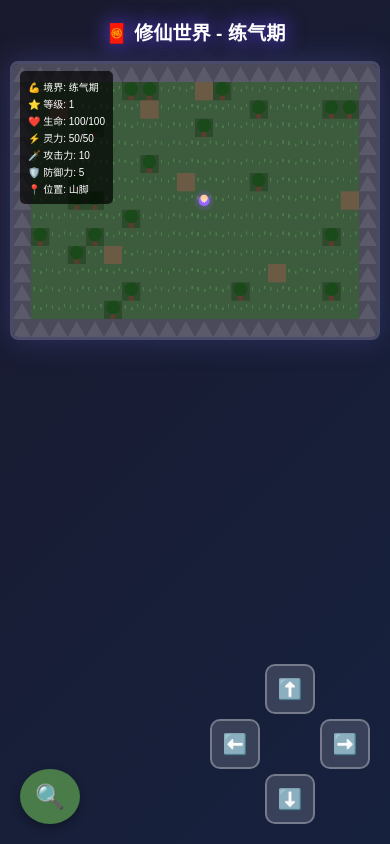
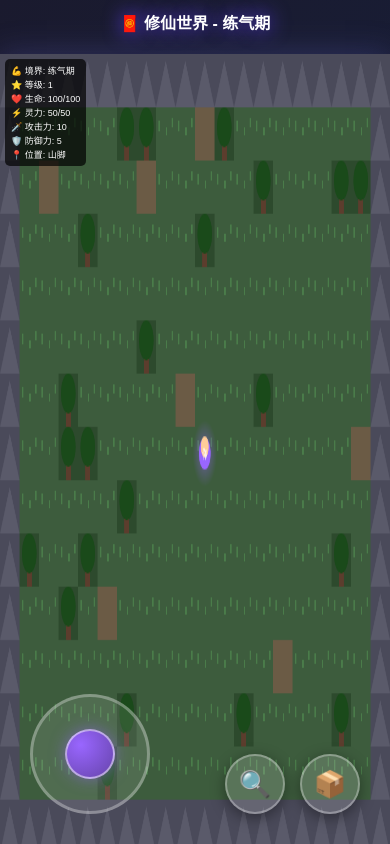
Before and after one commit to hcxajh/xianxia-rpg, a plain HTML site: page index.html in a window 390 px wide. Drawn offline with Linux system fonts and the light colour scheme.

Commit message:
修复全屏和虚拟摇杆问题

```diff
--- a/index.html
+++ b/index.html
@@ -10,9 +10,14 @@
             padding: 0;
             box-sizing: border-box;
         }
+        html, body {
+            width: 100%;
+            height: 100%;
+            overflow: hidden;
+            background: #000;
+        }
         body {
             background: linear-gradient(135deg, #1a1a2e 0%, #16213e 100%);
-            min-height: 100vh;
             display: flex;
             flex-direction: column;
             align-items: center;
@@ -20,19 +25,22 @@
             font-family: 'Microsoft YaHei', sans-serif;
             color: #fff;
             overflow-x: hidden;
-            padding: 10px;
+            padding: 0;
+            touch-action: none; /* 禁止默认触摸行为 */
         }
         h1 {
             margin: 8px 0;
             text-shadow: 0 0 20px #6644ff;
             font-size: 1.5rem;
             text-align: center;
+            flex-shrink: 0;
         }
         #gameContainer {
             position: relative;
             width: 100%;
             max-width: 800px;
             aspect-ratio: 4/3;
+            flex-shrink: 0;
         }
         canvas {
             width: 100%;
@@ -158,66 +166,63 @@
         .btn-run { background: #888; color: white; }
         .btn-run:hover { background: #aaa; }
 
-        /* 移动端控制按钮 */
-        #mobileControls {
+        /* 移动端虚拟摇杆 */
+        #joystickArea {
             display: none;
             position: fixed;
-            bottom: 20px;
-            right: 20px;
+            bottom: 30px;
+            left: 30px;
+            width: 120px;
+            height: 120px;
             z-index: 100;
         }
-        .dpad {
-            display: grid;
-            grid-template-columns: repeat(3, 50px);
-            grid-template-rows: repeat(3, 50px);
-            gap: 5px;
+        #joystickBase {
+            position: absolute;
+            width: 120px;
+            height: 120px;
+            background: rgba(255, 255, 255, 0.1);
+            border: 3px solid rgba(255, 255, 255, 0.3);
+            border-radius: 50%;
         }
-        .dpad-btn {
+        #joystickKnob {
+            position: absolute;
             width: 50px;
             height: 50px;
-            background: rgba(255, 255, 255, 0.15);
-            border: 2px solid rgba(255, 255, 255, 0.3);
-            border-radius: 10px;
-            color: white;
-            font-size: 20px;
-            display: flex;
-            align-items: center;
-            justify-content: center;
-            user-select: none;
-            -webkit-user-select: none;
-            touch-action: manipulation;
-        }
-        .dpad-btn:active {
-            background: rgba(255, 255, 255, 0.3);
-        }
-        .dpad-btn.empty {
-            background: transparent;
-            border: none;
+            background: radial-gradient(circle at 30% 30%, #9966ff, #6644aa);
+            border: 2px solid rgba(255, 255, 255, 0.5);
+            border-radius: 50%;
+            left: 35px;
+            top: 35px;
+            box-shadow: 0 0 15px rgba(150, 100, 255, 0.5);
+            transition: transform 0.05s;
         }
 
         /* 移动端操作按钮 */
         #mobileActions {
             display: none;
             position: fixed;
-            bottom: 20px;
-            left: 20px;
+            bottom: 30px;
+            right: 30px;
             z-index: 100;
-            gap: 10px;
+            gap: 15px;
         }
         .action-btn {
-            width: 55px;
-            height: 55px;
+            width: 60px;
+            height: 60px;
             border-radius: 50%;
             border: none;
-            font-size: 24px;
+            font-size: 26px;
             display: flex;
             align-items: center;
             justify-content: center;
-            box-shadow: 0 4px 10px rgba(0,0,0,0.3);
+            box-shadow: 0 4px 15px rgba(0,0,0,0.4);
             touch-action: manipulation;
+            background: rgba(255, 255, 255, 0.15);
+            border: 2px solid rgba(255, 255, 255, 0.3);
         }
         .action-btn:active {
             transform: scale(0.9);
+            background: rgba(255, 255, 255, 0.3);
         }
 
         #controls {
@@ -225,43 +230,94 @@
             color: #aaa;
             font-size: 12px;
             text-align: center;
-            padding-bottom: 80px;
+            padding-bottom: 10px;
+            flex-shrink: 0;
         }
 
-        /* 响应式断点 */
-        @media (max-width: 600px) {
+        /* 响应式断点 - 移动端全屏 */
+        @media (max-width: 768px), (pointer: coarse) {
+            html, body {
+                position: fixed;
+                top: 0;
+                left: 0;
+                right: 0;
+                bottom: 0;
+            }
             h1 {
-                font-size: 1.2rem;
+                font-size: 1rem;
+                padding: 5px 0;
+                margin: 5px 0;
+            }
+            #gameContainer {
+                width: 100%;
+                max-width: 100%;
+                aspect-ratio: auto;
+                height: calc(100vh - 45px);
+                display: flex;
+                align-items: center;
+                justify-content: center;
+            }
+            canvas {
+                border: none;
+                border-radius: 0;
+                max-height: 100%;
+                max-width: 100%;
             }
             #ui {
-                font-size: 10px;
-                padding: 6px 8px;
-                max-width: 50%;
+                font-size: 9px;
+                padding: 4px 6px;
+                max-width: 60%;
+                top: 5px;
+                left: 5px;
+            }
+            #ui div {
+                margin: 1px 0;
             }
             #messageBox {
-                font-size: 12px;
-                padding: 10px 15px;
+                font-size: 11px;
+                padding: 6px 10px;
+                bottom: 5px;
+                min-width: 50%;
             }
             .battle-title {
-                font-size: 16px;
+                font-size: 12px;
             }
             .enemy-info {
-                font-size: 12px;
+                font-size: 10px;
+                padding: 5px;
+            }
+            .hp-bar {
+                height: 12px;
             }
             button {
-                padding: 10px 12px;
-                font-size: 12px;
-                min-width: 60px;
+                padding: 6px 8px;
+                font-size: 10px;
+                min-width: 45px;
             }
-            #mobileControls, #mobileActions {
+            /* 显示虚拟摇杆和操作按钮 */
+            #joystickArea, #mobileActions {
                 display: flex;
             }
             #controls {
                 display: none;
             }
+            /* 调整战斗UI位置 */
+            #battleUI {
+                width: 95%;
+                max-width: 350px;
+                padding: 8px;
+            }
+            .battle-actions {
+                gap: 4px;
+                margin-top: 6px;
+            }
+            .battle-actions button {
+                padding: 5px 6px;
+                font-size: 9px;
+            }
         }
 
-        @media (min-width: 601px) {
+        @media (min-width: 769px) {
             /* 平板及以上显示提示 */
             body::after {
                 content: '💡 手机端可用屏幕下方按钮控制';
@@ -278,6 +334,11 @@
                     display: block;
                 }
             }
+        }
+
+        /* 隐藏旧的十字键 */
+        #mobileControls {
+            display: none !important;
         }
     </style>
 </head>
@@ -317,24 +378,16 @@
     </div>
     <div id="controls">移动: WASD 或 方向键 | 探索: E | 背包: I</div>
 
-    <!-- 移动端控制按钮 -->
-    <div id="mobileControls">
-        <div class="dpad">
-            <div class="dpad-btn empty"></div>
-            <div class="dpad-btn" onclick="movePlayer(0, -1)">⬆️</div>
-            <div class="dpad-btn empty"></div>
-            <div class="dpad-btn" onclick="movePlayer(-1, 0)">⬅️</div>
-            <div class="dpad-btn empty"></div>
-            <div class="dpad-btn" onclick="movePlayer(1, 0)">➡️</div>
-            <div class="dpad-btn empty"></div>
-            <div class="dpad-btn" onclick="movePlayer(0, 1)">⬇️</div>
-            <div class="dpad-btn empty"></div>
-        </div>
+    <!-- 移动端虚拟摇杆 -->
+    <div id="joystickArea">
+        <div id="joystickBase"></div>
+        <div id="joystickKnob"></div>
     </div>
 
     <!-- 移动端操作按钮 -->
     <div id="mobileActions">
-        <button class="action-btn" style="background: #4a7c4a;" onclick="explore()">🔍</button>
+        <button class="action-btn" onclick="explore()">🔍</button>
+        <button class="action-btn" onclick="toggleMenu()">📦</button>
     </div>
 
     <script>
@@ -816,6 +869,106 @@
             stopContinuousSwipe();
         });
 
+        // ==================== 虚拟摇杆控制 ====================
+        const joystickArea = document.getElementById('joystickArea');
+        const joystickKnob = document.getElementById('joystickKnob');
+        let joystickActive = false;
+        let joystickTimer = null;
+        let joystickDx = 0;
+        let joystickDy = 0;
+
+        const JOYSTICK_RADIUS = 60; // 底座半径
+        const KNOB_RADIUS = 25; // 摇杆半径
+        const MAX_DISTANCE = JOYSTICK_RADIUS - KNOB_RADIUS; // 最大移动距离
+
+        // 触摸开始
+        joystickArea.addEventListener('touchstart', (e) => {
+            if (game.inBattle) return;
+            e.preventDefault();
+            e.stopPropagation();
+            joystickActive = true;
+            handleJoystickMove(e.touches[0]);
+            startJoystickMove();
+        }, { passive: false });
+
+        // 触摸移动
+        joystickArea.addEventListener('touchmove', (e) => {
+            if (game.inBattle || !joystickActive) return;
+            e.preventDefault();
+            e.stopPropagation();
+            handleJoystickMove(e.touches[0]);
+        }, { passive: false });
+
+        // 触摸结束
+        joystickArea.addEventListener('touchend', (e) => {
+            if (game.inBattle) return;
+            e.preventDefault();
+            e.stopPropagation();
+            resetJoystick();
+        }, { passive: false });
+
+        // 处理摇杆移动
+        function handleJoystickMove(touch) {
+            const rect = joystickArea.getBoundingClientRect();
+            const centerX = rect.left + rect.width / 2;
+            const centerY = rect.top + rect.height / 2;
+
+            let dx = touch.clientX - centerX;
+            let dy = touch.clientY - centerY;
+
+            // 计算距离并限制范围
+            const distance = Math.sqrt(dx * dx + dy * dy);
+            if (distance > MAX_DISTANCE) {
+                dx = (dx / distance) * MAX_DISTANCE;
+                dy = (dy / distance) * MAX_DISTANCE;
+            }
+
+            // 更新摇杆位置
+            joystickKnob.style.transform = `translate(${dx}px, ${dy}px)`;
+
+            // 计算方向向量
+            joystickDx = dx / MAX_DISTANCE;
+            joystickDy = dy / MAX_DISTANCE;
+        }
+
+        // 重置摇杆
+        function resetJoystick() {
+            joystickActive = false;
+            joystickDx = 0;
+            joystickDy = 0;
+            joystickKnob.style.transform = 'translate(0, 0)';
+            stopJoystickMove();
+        }
+
+        // 开始连续移动
+        function startJoystickMove() {
+            if (joystickTimer) return;
+            joystickTimer = setInterval(() => {
+                if (!joystickActive || game.inBattle) return;
+
+                // 根据摇杆方向移动
+                const moveSpeed = 0.3; // 移动速度阈值
+                if (Math.abs(joystickDx) > moveSpeed || Math.abs(joystickDy) > moveSpeed) {
+                    const dx = joystickDx > moveSpeed ? 1 : (joystickDx < -moveSpeed ? -1 : 0);
+                    const dy = joystickDy > moveSpeed ? 1 : (joystickDy < -moveSpeed ? -1 : 0);
+                    movePlayer(dx, dy);
+                }
+            }, 150); // 移动间隔
+        }
+
+        // 停止连续移动
+        function stopJoystickMove() {
+            if (joystickTimer) {
+                clearInterval(joystickTimer);
+                joystickTimer = null;
+            }
+        }
+
+        // 菜单功能（移动端）
+        function toggleMenu() {
+            showMessage('背包功能开发中...');
+        }
+
         // 初始化游戏
         function init() {
             initMap();
```
Also changed, not shown: 1 other file.
